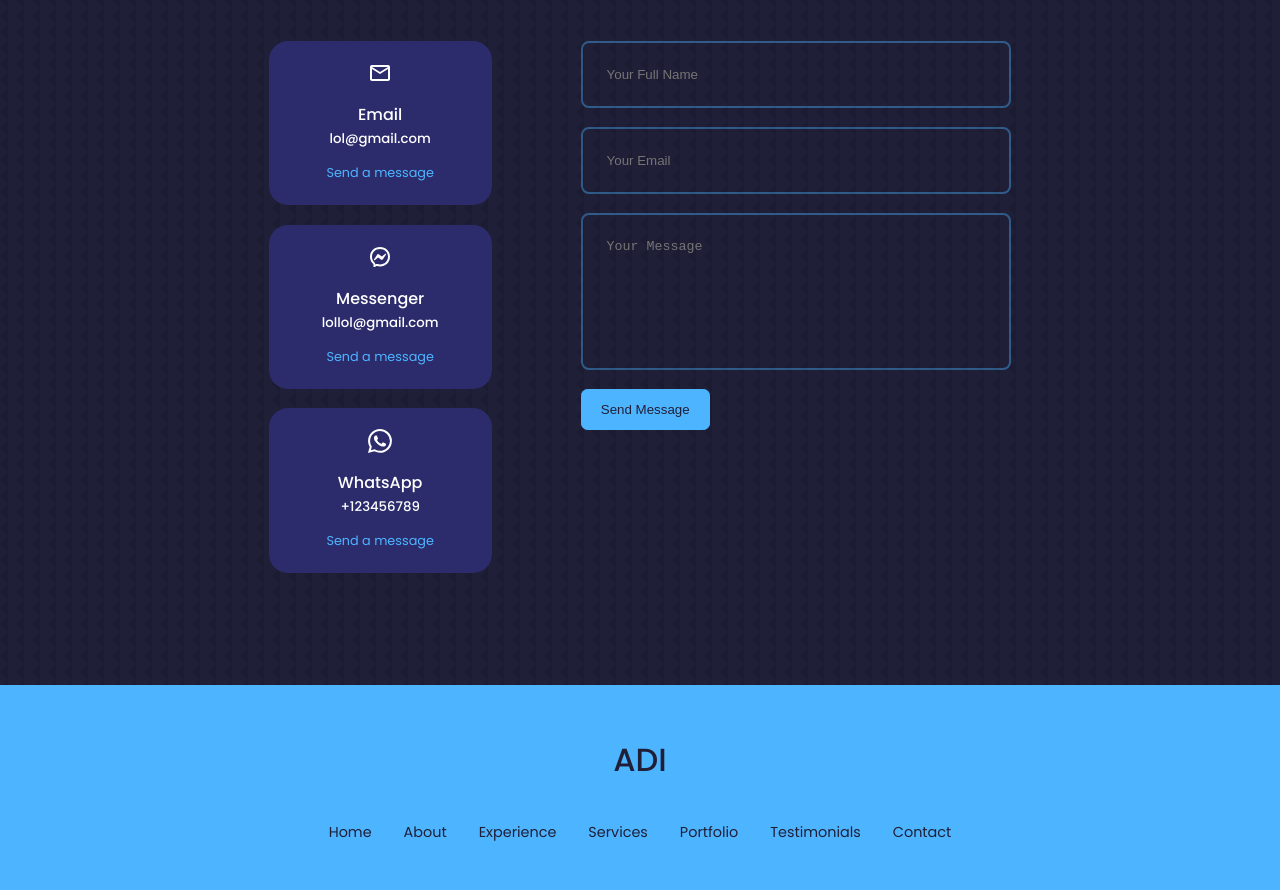
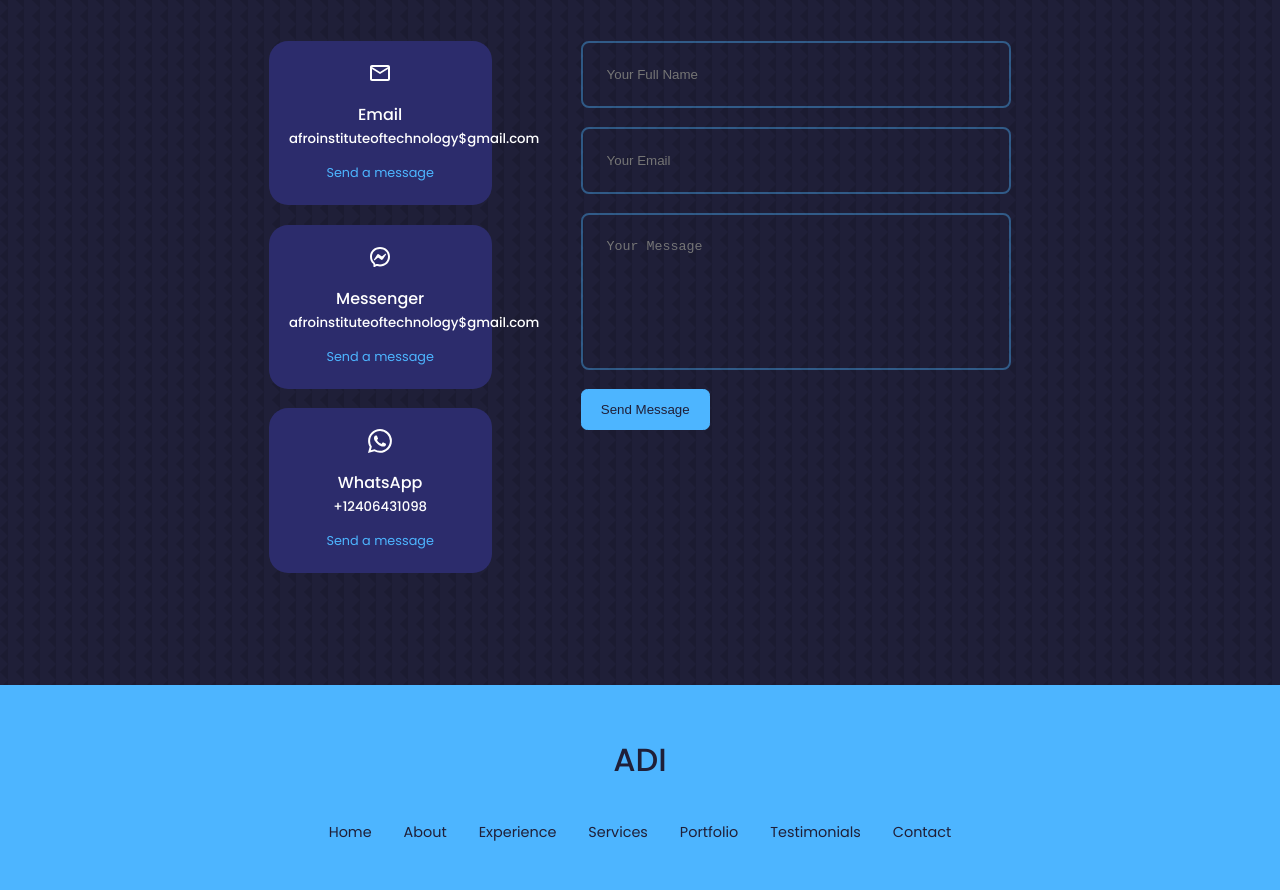
Before and after one commit to nkwentic/my-portfolio, a React (Create React App) app: page / in a window 1280 px wide. Shown: the part 4600-5490 px from the top of the page. Built offline with nearby package versions, Linux system fonts and the light colour scheme.

Commit message:
Update Contact.jsx

```diff
--- a/src/components/contact/Contact.jsx
+++ b/src/components/contact/Contact.jsx
@@ -15,22 +15,22 @@ const Contact = () => {
           <article className="contact__option">
             <MdOutlineEmail className="contact__option-icon" />
             <h4>Email</h4>
-            <h5>lol@gmail.com</h5>
+            <h5>afroinstituteoftechnology$gmail.com</h5>
             <a href="mailto:lol@gmail.com" target="_blank" rel="noreferrer">Send a message</a>
           </article>
 
           <article className="contact__option">
             <RiMessengerLine className="contact__option-icon" />
             <h4>Messenger</h4>
-            <h5>lollol@gmail.com</h5>
+            <h5>afroinstituteoftechnology$gmail.com</h5>
             <a href="https://www.google.com/" target="_blank" rel="noreferrer">Send a message</a>
           </article>
 
           <article className="contact__option">
             <BsWhatsapp className="contact__option-icon" />
             <h4>WhatsApp</h4>
-            <h5>+123456789</h5>
-            <a href="https://api.whatsapp.com/send?phone=+919354041804" target="_blank" rel="noreferrer">Send a message</a>
+            <h5>+12406431098</h5>
+            <a href="https://api.whatsapp.com/send?phone=+12406431098" target="_blank" rel="noreferrer">Send a message</a>
           </article>
         </div>
         <form action="">
```
